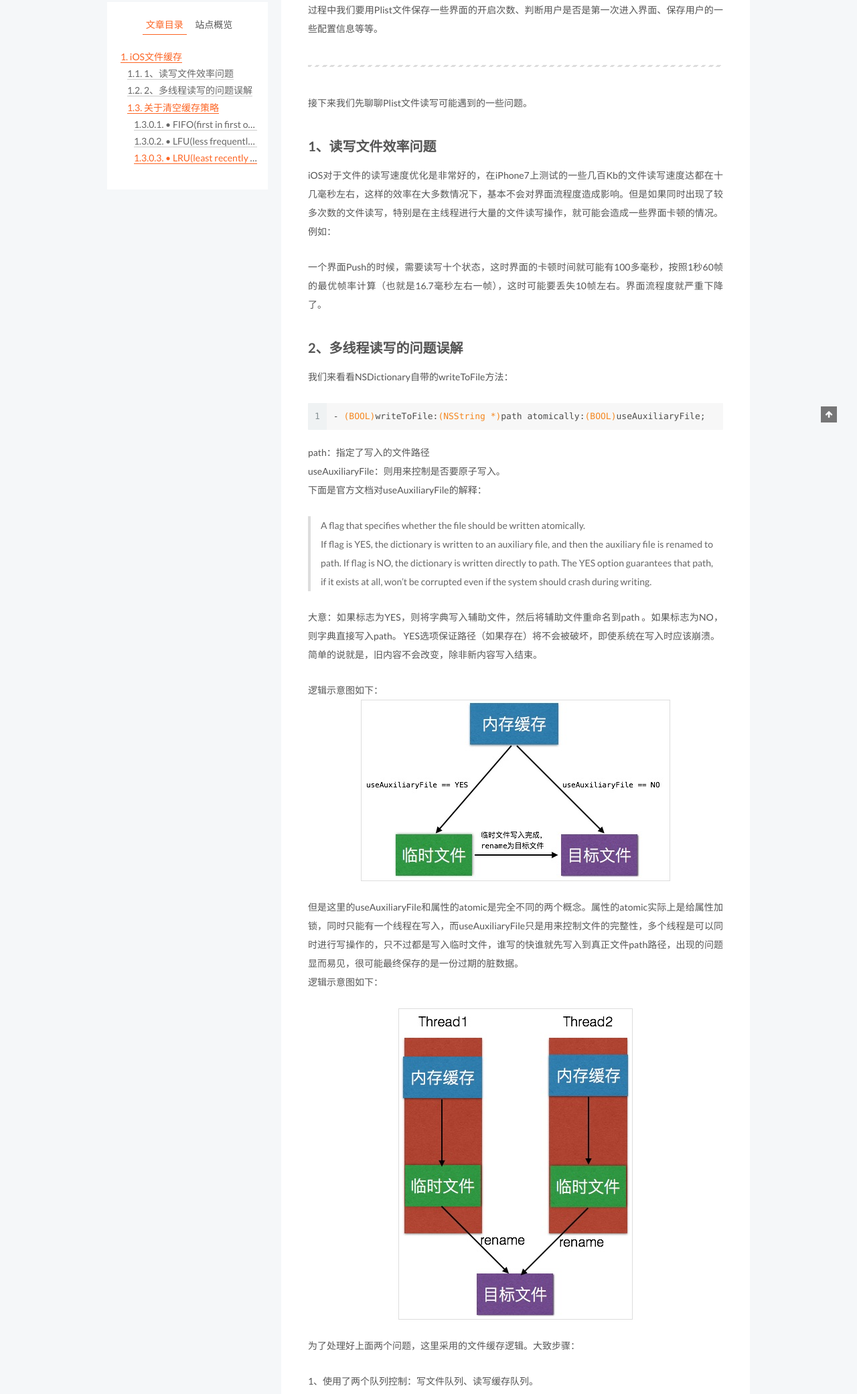
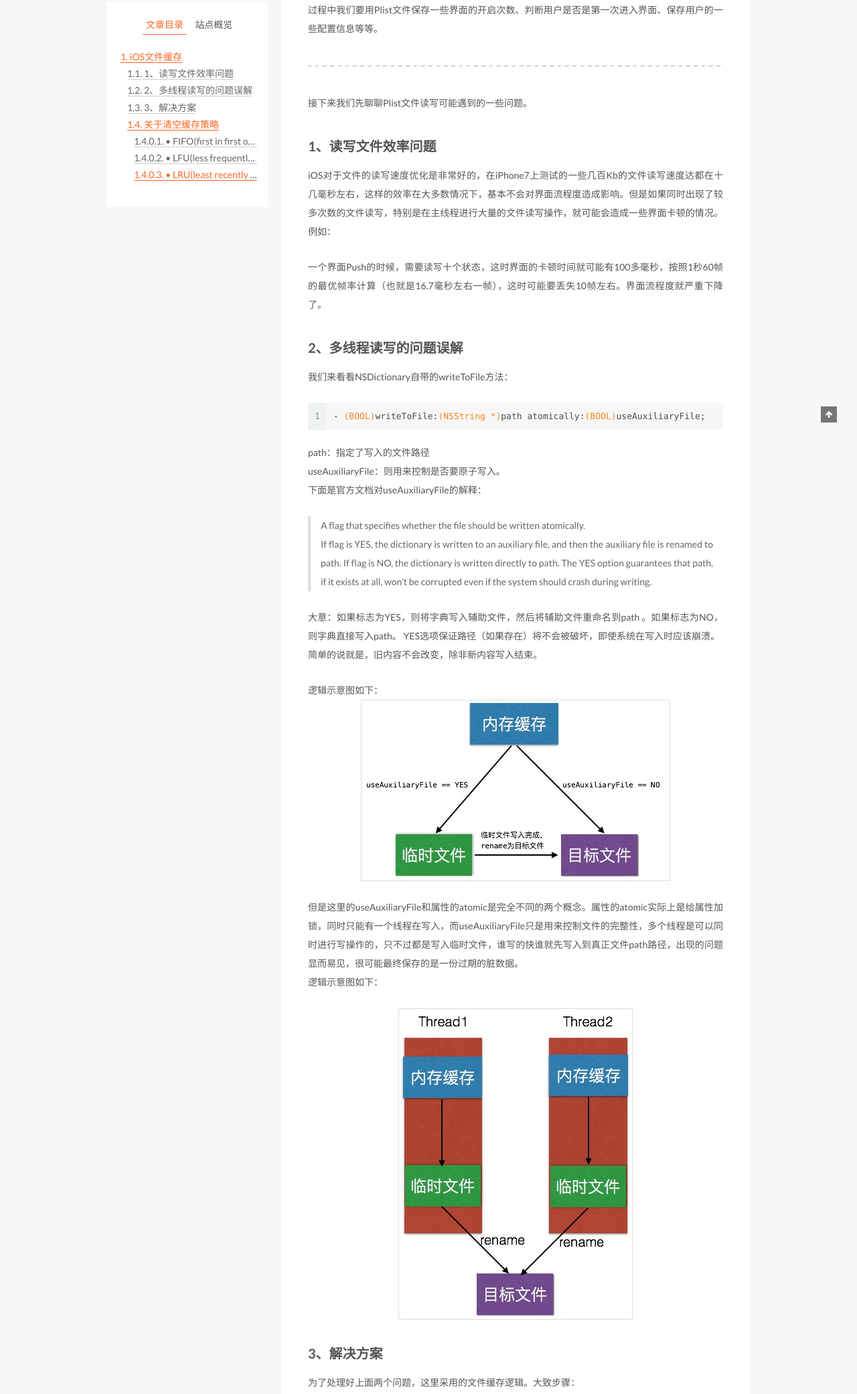
Before and after one commit to ctinusDev/ctinusDev.github.io, a plain HTML site: page 2017/07/29/FileCache/index.html in a window 1280 px wide. Shown: the part 269-2351 px from the top of the page at 67% size. Drawn offline with Linux system fonts and the light colour scheme.

Commit message:
Site updated: 2017-07-29 15:03:40

```diff
--- a/2017/07/29/FileCache/index.html
+++ b/2017/07/29/FileCache/index.html
@@ -103,7 +103,7 @@
 <meta property="og:image" content="https://ctinusdev.github.io/images/FileCache/image1.jpg">
 <meta property="og:image" content="https://ctinusdev.github.io/images/FileCache/image2.jpg">
 <meta property="og:image" content="https://ctinusdev.github.io/images/FileCache/image3.jpg">
-<meta property="og:updated_time" content="2017-07-29T07:00:12.000Z">
+<meta property="og:updated_time" content="2017-07-29T07:03:25.000Z">
 <meta name="twitter:card" content="summary">
 <meta name="twitter:title" content="FileCache">
 <meta name="twitter:description" content="iOS文件缓存Plist文件可以直接映射为NSDictionary和NSArray，是使用非常广泛了一种文件格式。 iOS项目开发过程中我们要用Plist文件保存一些界面的开启次数、判断用户是否是第一次进入界面、保存用户的一些配置信息等等。  接下来我们先聊聊Plist文件读写可能遇到的一些问题。 1、读写文件效率问题 iOS对于文件的读写速度优化是非常好的，在iPhone7上测试的一些几百Kb的">
@@ -339,7 +339,7 @@
 <p>逻辑示意图如下：<br><img src="/images/FileCache/image1.jpg" alt=""></p>
 <p>但是这里的useAuxiliaryFile和属性的atomic是完全不同的两个概念。属性的atomic实际上是给属性加锁，同时只能有一个线程在写入，而useAuxiliaryFile只是用来控制文件的完整性，多个线程是可以同时进行写操作的，只不过都是写入临时文件，谁写的快谁就先写入到真正文件path路径，出现的问题显而易见，很可能最终保存的是一份过期的脏数据。<br>逻辑示意图如下：</p>
 <p><img src="/images/FileCache/image2.jpg" alt=""></p>
-<p>为了处理好上面两个问题，这里采用的文件缓存逻辑。大致步骤：</p>
+<h2 id="3、解决方案"><a href="#3、解决方案" class="headerlink" title="3、解决方案"></a>3、解决方案</h2><p>为了处理好上面两个问题，这里采用的文件缓存逻辑。大致步骤：</p>
 <p>1、使用了两个队列控制：写文件队列、读写缓存队列。<br>2、为了保证文件的完整性和先进先出，写文件队列设计为同步队列，保证同时只有一个缓存在写文件。<br>3、读写缓存队列因为涉及多线程的读写使用了异步队列，同时为了保证写缓存的同时不能有读文件的操作（因为可能读到的是脏数据，并不是最新的），使用了GCD的barrier进行控制</p>
 <p>逻辑示意图入下：<br><img src="/images/FileCache/image3.jpg" alt=""></p>
 <p>看看dispatch_barrier_async函数原型：</p>
@@ -508,7 +508,7 @@
 
 
 
-              <div class="post-toc-content"><ol class="nav"><li class="nav-item nav-level-1"><a class="nav-link" href="#iOS文件缓存"><span class="nav-number">1.</span> <span class="nav-text">iOS文件缓存</span></a><ol class="nav-child"><li class="nav-item nav-level-2"><a class="nav-link" href="#1、读写文件效率问题"><span class="nav-number">1.1.</span> <span class="nav-text">1、读写文件效率问题</span></a></li><li class="nav-item nav-level-2"><a class="nav-link" href="#2、多线程读写的问题误解"><span class="nav-number">1.2.</span> <span class="nav-text">2、多线程读写的问题误解</span></a></li><li class="nav-item nav-level-2"><a class="nav-link" href="#关于清空缓存策略"><span class="nav-number">1.3.</span> <span class="nav-text">关于清空缓存策略</span></a><ol class="nav-child"><li class="nav-item nav-level-4"><a class="nav-link" href="#•-FIFO-first-in-first-out"><span class="nav-number">1.3.0.1.</span> <span class="nav-text">• FIFO(first in first out)</span></a></li><li class="nav-item nav-level-4"><a class="nav-link" href="#•-LFU-less-frequently-used"><span class="nav-number">1.3.0.2.</span> <span class="nav-text">• LFU(less frequently used)</span></a></li><li class="nav-item nav-level-4"><a class="nav-link" href="#•-LRU-least-recently-used"><span class="nav-number">1.3.0.3.</span> <span class="nav-text">• LRU(least recently used)</span></a></li></ol></li></ol></li></ol></li></ol></div>
+              <div class="post-toc-content"><ol class="nav"><li class="nav-item nav-level-1"><a class="nav-link" href="#iOS文件缓存"><span class="nav-number">1.</span> <span class="nav-text">iOS文件缓存</span></a><ol class="nav-child"><li class="nav-item nav-level-2"><a class="nav-link" href="#1、读写文件效率问题"><span class="nav-number">1.1.</span> <span class="nav-text">1、读写文件效率问题</span></a></li><li class="nav-item nav-level-2"><a class="nav-link" href="#2、多线程读写的问题误解"><span class="nav-number">1.2.</span> <span class="nav-text">2、多线程读写的问题误解</span></a></li><li class="nav-item nav-level-2"><a class="nav-link" href="#3、解决方案"><span class="nav-number">1.3.</span> <span class="nav-text">3、解决方案</span></a></li><li class="nav-item nav-level-2"><a class="nav-link" href="#关于清空缓存策略"><span class="nav-number">1.4.</span> <span class="nav-text">关于清空缓存策略</span></a><ol class="nav-child"><li class="nav-item nav-level-4"><a class="nav-link" href="#•-FIFO-first-in-first-out"><span class="nav-number">1.4.0.1.</span> <span class="nav-text">• FIFO(first in first out)</span></a></li><li class="nav-item nav-level-4"><a class="nav-link" href="#•-LFU-less-frequently-used"><span class="nav-number">1.4.0.2.</span> <span class="nav-text">• LFU(less frequently used)</span></a></li><li class="nav-item nav-level-4"><a class="nav-link" href="#•-LRU-least-recently-used"><span class="nav-number">1.4.0.3.</span> <span class="nav-text">• LRU(least recently used)</span></a></li></ol></li></ol></li></ol></li></ol></div>
 
 
           </div>
--- a/css/main.css
+++ b/css/main.css
@@ -1678,7 +1678,7 @@ pre .javascript .function {
   width: 4px;
   height: 4px;
   border-radius: 50%;
-  background: #9dd26f;
+  background: #d49446;
 }
 .links-of-blogroll {
   font-size: 13px;
```
Also changed, not shown: index.html (+1 -1 lines).
